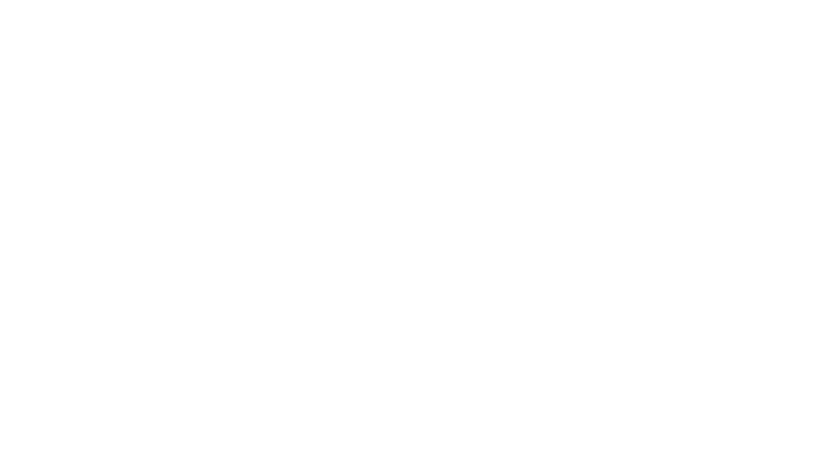
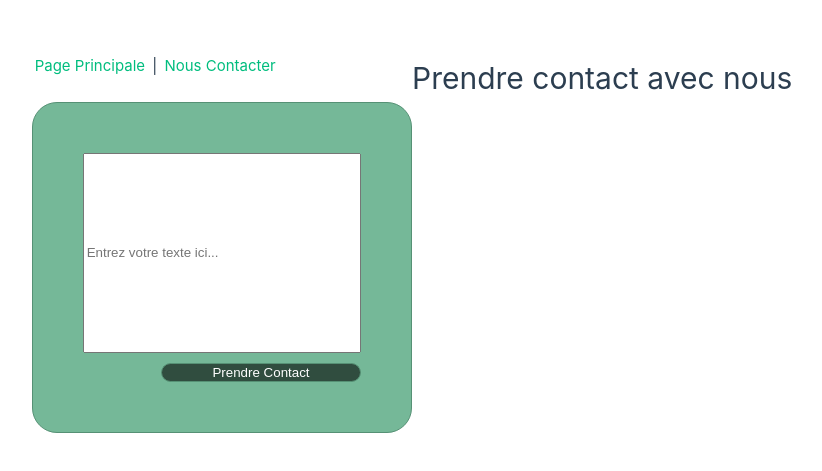
Before and after one commit to GregMarshall999/initiation-vue, a Vue app: page /#/contact in a window 1280 px wide. Before the commit this address had no page. Shown: the part 157-628 px from the top of the page, without its empty margins (228-1050 px from the left). Built offline with nearby package versions, Linux system fonts and the light colour scheme.

Commit message:
routes avec routerlink et useRouter

```diff
--- a/src/App.vue
+++ b/src/App.vue
@@ -1,6 +1,11 @@
 <template>
+<Navigation/>
 <RouterView/>
 </template>
+
+<script setup>
+import Navigation from './components/Navigation.vue';
+</script>
 
 <style scoped>
 header {
--- /dev/null
+++ b/src/components/Navigation.vue
@@ -0,0 +1,6 @@
+<template>
+    <nav>
+        <router-link to="/">Page Principale</router-link> |
+        <router-link :to="{ name: 'Contact' }">Nous Contacter</router-link>
+    </nav>
+</template>
--- a/src/router/index.js
+++ b/src/router/index.js
@@ -1,3 +1,4 @@
+import Contact from "@/views/Contact.vue";
 import Home from "@/views/Home.vue";
 import { createRouter, createWebHashHistory } from "vue-router";
 
@@ -6,6 +7,11 @@
         path: '/',
         name: 'Home',
         component: Home
+    },
+    {
+        path: '/contact',
+        name: 'Contact',
+        component: Contact
     }
 ];
 
--- /dev/null
+++ b/src/views/Contact.vue
@@ -0,0 +1,56 @@
+<template>
+    <h1>Prendre contact avec nous</h1>
+
+    <form @submit.prevent="contacter" class="form-contact">
+        <input v-model="texteContact" placeholder="Entrez votre texte ici..."/>
+        <button>Prendre Contact</button>
+    </form>
+</template>
+
+<script setup>
+import { ref } from 'vue';
+import { useRouter } from 'vue-router';
+
+const router = useRouter();
+const texteContact = ref('');
+
+const contacter = () => {
+    console.log(texteContact.value);
+
+    router.push({ name: 'Home' });
+}
+
+</script>
+
+<style>
+
+.form-contact {
+    border: 1px solid rgb(86, 145, 117);
+    border-radius: 25px;
+    background-color: rgb(117, 184, 152);
+    padding: 50px;
+    display: flex;
+    flex-direction: column;
+    gap: 10px;
+
+    input {
+        height: 200px;
+    }
+
+    button {
+        background-color: rgb(48, 77, 63);
+        color: white;
+        border: 1px solid rgb(86, 145, 117);
+        border-radius: 25px;
+        width: 200px;
+        align-self:last baseline;
+    }
+
+    button:hover {
+        cursor: pointer;
+        background-color: rgb(117, 184, 152);
+        color: black;
+    }
+}
+
+</style>
--- a/src/views/Home.vue
+++ b/src/views/Home.vue
@@ -1,6 +1,3 @@
 <template>
-    Home
+    <h1>Bienvenu sur la partie acheminement</h1>
 </template>
-
-<script setup>
-</script>
```
